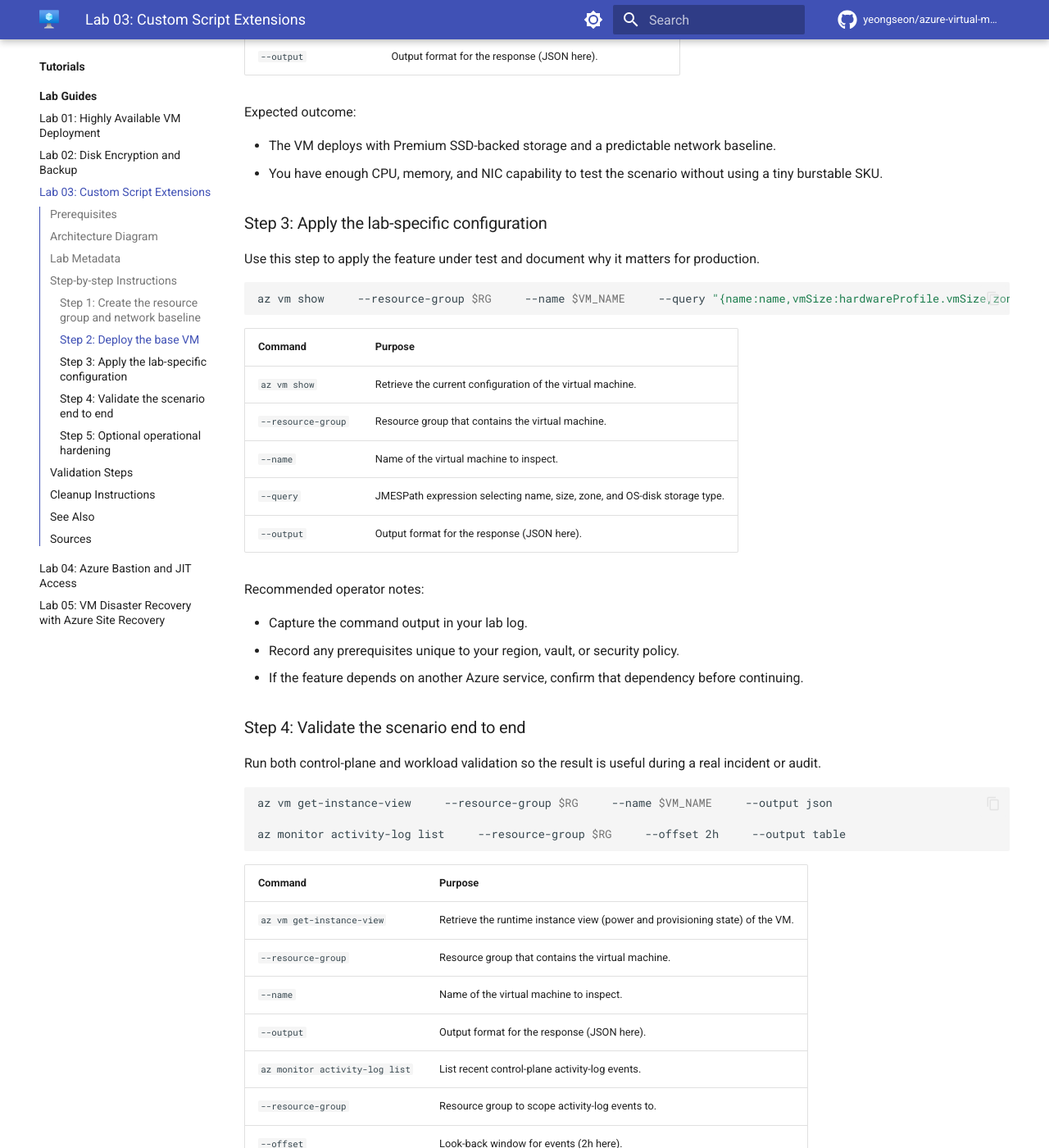
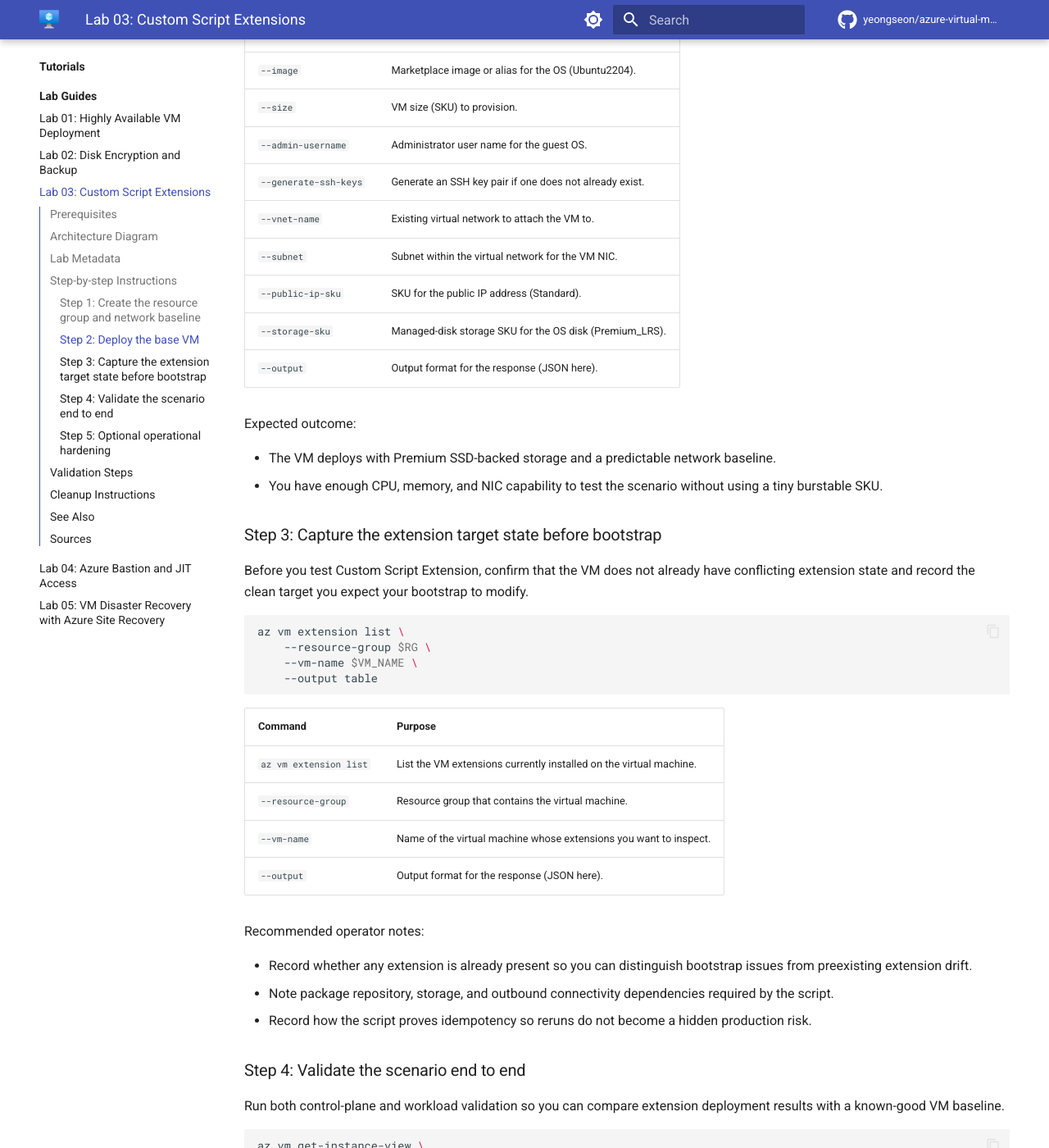
Before and after one commit to yeongseon/azure-virtual-machine-practical-guide, an MkDocs documentation site: the page built from docs/tutorials/lab-guides/lab-03-custom-script-extensions.md, in a window 1280 px wide and 1400 px high, scrolled down 3320 px. Shown: the whole window at 82% size. Built offline with MkDocs 1.6.1 and Material for MkDocs 9.7.7, drawn with Linux system fonts in a browser that asks for light colours; comment, search, counter and statistics services are not loaded; some of the changed text lies outside the part shown.

Commit message:
docs: make remaining lab checkpoints scenario-specific
Ultraworked with [Sisyphus](https://github.com/code-yeongyu/oh-my-openagent)

Co-authored-by: Sisyphus <clio-agent@sisyphuslabs.ai>

````diff
--- a/docs/tutorials/lab-guides/lab-03-custom-script-extensions.md
+++ b/docs/tutorials/lab-guides/lab-03-custom-script-extensions.md
@@ -61,9 +61,18 @@ graph TD
 ### Step 1: Create the resource group and network baseline
 
 ```bash
-az group create     --name $RG     --location $LOCATION     --output json
+az group create \
+    --name $RG \
+    --location $LOCATION \
+    --output json
 
-az network vnet create     --resource-group $RG     --name $VNET_NAME     --address-prefixes 10.40.0.0/16     --subnet-name $SUBNET_NAME     --subnet-prefixes 10.40.1.0/24     --output json
+az network vnet create \
+    --resource-group $RG \
+    --name $VNET_NAME \
+    --address-prefixes 10.40.0.0/16 \
+    --subnet-name $SUBNET_NAME \
+    --subnet-prefixes 10.40.1.0/24 \
+    --output json
 ```
 
 | Command | Purpose |
@@ -71,7 +80,7 @@ az network vnet create     --resource-group $RG     --name $VNET_NAME     --addr
 | `az group create` | Create the resource group for the lab. |
 | `--name` | Name of the resource group to create. |
 | `--location` | Azure region for the resource group. |
-| `--output` | Output format for the response (JSON here). |
+| `--output` | Output format for the response (table here). |
 | `az network vnet create` | Create the virtual network and its initial subnet. |
 | `--resource-group` | Resource group that will contain the virtual network. |
 | `--name` | Name of the virtual network to create. |
@@ -88,7 +97,18 @@ Expected outcome:
 ### Step 2: Deploy the base VM
 
 ```bash
-az vm create     --resource-group $RG     --name $VM_NAME     --image Ubuntu2204     --size Standard_D4s_v5     --admin-username azureuser     --generate-ssh-keys     --vnet-name $VNET_NAME     --subnet $SUBNET_NAME     --public-ip-sku Standard     --storage-sku Premium_LRS     --output json
+az vm create \
+    --resource-group $RG \
+    --name $VM_NAME \
+    --image Ubuntu2204 \
+    --size Standard_D4s_v5 \
+    --admin-username azureuser \
+    --generate-ssh-keys \
+    --vnet-name $VNET_NAME \
+    --subnet $SUBNET_NAME \
+    --public-ip-sku Standard \
+    --storage-sku Premium_LRS \
+    --output json
 ```
 
 | Command | Purpose |
@@ -111,36 +131,44 @@ Expected outcome:
 - The VM deploys with Premium SSD-backed storage and a predictable network baseline.
 - You have enough CPU, memory, and NIC capability to test the scenario without using a tiny burstable SKU.
 
-### Step 3: Apply the lab-specific configuration
+### Step 3: Capture the extension target state before bootstrap
 
-Use this step to apply the feature under test and document why it matters for production.
+Before you test Custom Script Extension, confirm that the VM does not already have conflicting extension state and record the clean target you expect your bootstrap to modify.
 
 ```bash
-az vm show     --resource-group $RG     --name $VM_NAME     --query "{name:name,vmSize:hardwareProfile.vmSize,zone:zones,storageProfile:storageProfile.osDisk.managedDisk.storageAccountType}"     --output json
+az vm extension list \
+    --resource-group $RG \
+    --vm-name $VM_NAME \
+    --output table
 ```
 
 | Command | Purpose |
 | --- | --- |
-| `az vm show` | Retrieve the current configuration of the virtual machine. |
+| `az vm extension list` | List the VM extensions currently installed on the virtual machine. |
 | `--resource-group` | Resource group that contains the virtual machine. |
-| `--name` | Name of the virtual machine to inspect. |
-| `--query` | JMESPath expression selecting name, size, zone, and OS-disk storage type. |
+| `--vm-name` | Name of the virtual machine whose extensions you want to inspect. |
 | `--output` | Output format for the response (JSON here). |
 
 Recommended operator notes:
 
-- Capture the command output in your lab log.
-- Record any prerequisites unique to your region, vault, or security policy.
-- If the feature depends on another Azure service, confirm that dependency before continuing.
+- Record whether any extension is already present so you can distinguish bootstrap issues from preexisting extension drift.
+- Note package repository, storage, and outbound connectivity dependencies required by the script.
+- Record how the script proves idempotency so reruns do not become a hidden production risk.
 
 ### Step 4: Validate the scenario end to end
 
-Run both control-plane and workload validation so the result is useful during a real incident or audit.
+Run both control-plane and workload validation so you can compare extension deployment results with a known-good VM baseline.
 
 ```bash
-az vm get-instance-view     --resource-group $RG     --name $VM_NAME     --output json
+az vm get-instance-view \
+    --resource-group $RG \
+    --name $VM_NAME \
+    --output json
 
-az monitor activity-log list     --resource-group $RG     --offset 2h     --output table
+az monitor activity-log list \
+    --resource-group $RG \
+    --offset 2h \
+    --output table
 ```
 
 | Command | Purpose |
@@ -156,9 +184,9 @@ az monitor activity-log list     --resource-group $RG     --offset 2h     --outp
 
 ### Step 5: Optional operational hardening
 
-- Review whether the lab design should also use accelerated networking or proximity placement groups.
-- Review whether JIT access, ASGs, and backup retention should be part of the same deployment workflow.
-- Review whether Reserved Instances, Spot, or auto-shutdown affect the scenario economics.
+- Review whether the bootstrap should move to cloud-init, image baking, or a configuration-management tool after the lab.
+- Review whether extension retries, logging, and rollback behavior are sufficient for production rollout.
+- Review whether script secrets or storage dependencies need a safer delivery path.
 
 ## Validation Steps
 
@@ -172,11 +200,19 @@ Use the following validation checklist before marking the lab complete:
 ## Cleanup Instructions
 
 ```bash
-az vm delete     --resource-group $RG     --name $VM_NAME     --yes
+az vm delete \
+    --resource-group $RG \
+    --name $VM_NAME \
+    --yes
 
-az network nic delete     --resource-group $RG     --name "${VM_NAME}VMNic"
+az network nic delete \
+    --resource-group $RG \
+    --name "${VM_NAME}VMNic"
 
-az group delete     --name $RG     --yes     --no-wait
+az group delete \
+    --name $RG \
+    --yes \
+    --no-wait
 ```
 
 | Command | Purpose |
--- a/docs/tutorials/lab-guides/lab-04-azure-bastion-jit-access.md
+++ b/docs/tutorials/lab-guides/lab-04-azure-bastion-jit-access.md
@@ -61,9 +61,18 @@ graph TD
 ### Step 1: Create the resource group and network baseline
 
 ```bash
-az group create     --name $RG     --location $LOCATION     --output json
+az group create \
+    --name $RG \
+    --location $LOCATION \
+    --output json
 
-az network vnet create     --resource-group $RG     --name $VNET_NAME     --address-prefixes 10.40.0.0/16     --subnet-name $SUBNET_NAME     --subnet-prefixes 10.40.1.0/24     --output json
+az network vnet create \
+    --resource-group $RG \
+    --name $VNET_NAME \
+    --address-prefixes 10.40.0.0/16 \
+    --subnet-name $SUBNET_NAME \
+    --subnet-prefixes 10.40.1.0/24 \
+    --output json
 ```
 
 | Command | Purpose |
@@ -88,7 +97,18 @@ Expected outcome:
 ### Step 2: Deploy the base VM
 
 ```bash
-az vm create     --resource-group $RG     --name $VM_NAME     --image Ubuntu2204     --size Standard_D4s_v5     --admin-username azureuser     --generate-ssh-keys     --vnet-name $VNET_NAME     --subnet $SUBNET_NAME     --public-ip-sku Standard     --storage-sku Premium_LRS     --output json
+az vm create \
+    --resource-group $RG \
+    --name $VM_NAME \
+    --image Ubuntu2204 \
+    --size Standard_D4s_v5 \
+    --admin-username azureuser \
+    --generate-ssh-keys \
+    --vnet-name $VNET_NAME \
+    --subnet $SUBNET_NAME \
+    --public-ip-sku Standard \
+    --storage-sku Premium_LRS \
+    --output json
 ```
 
 | Command | Purpose |
@@ -111,12 +131,17 @@ Expected outcome:
 - The VM deploys with Premium SSD-backed storage and a predictable network baseline.
 - You have enough CPU, memory, and NIC capability to test the scenario without using a tiny burstable SKU.
 
-### Step 3: Apply the lab-specific configuration
+### Step 3: Record the pre-hardening management exposure
 
-Use this step to apply the feature under test and document why it matters for production.
+Before you introduce Bastion or JIT, capture how the VM is currently exposed so you can prove the hardening change reduced the management attack surface.
 
 ```bash
-az vm show     --resource-group $RG     --name $VM_NAME     --query "{name:name,vmSize:hardwareProfile.vmSize,zone:zones,storageProfile:storageProfile.osDisk.managedDisk.storageAccountType}"     --output json
+az vm show \
+    --resource-group $RG \
+    --name $VM_NAME \
+    --show-details \
+    --query "{name:name,privateIps:privateIps,publicIps:publicIps,powerState:powerState}" \
+    --output json
 ```
 
 | Command | Purpose |
@@ -124,23 +149,30 @@ az vm show     --resource-group $RG     --name $VM_NAME     --query "{name:name,
 | `az vm show` | Retrieve the current configuration of the virtual machine. |
 | `--resource-group` | Resource group that contains the virtual machine. |
 | `--name` | Name of the virtual machine to inspect. |
-| `--query` | JMESPath expression selecting name, size, zone, and OS-disk storage type. |
+| `--show-details` | Include runtime details such as IP address information. |
+| `--query` | JMESPath expression selecting private IPs, public IPs, and power state. |
 | `--output` | Output format for the response (JSON here). |
 
 Recommended operator notes:
 
-- Capture the command output in your lab log.
-- Record any prerequisites unique to your region, vault, or security policy.
-- If the feature depends on another Azure service, confirm that dependency before continuing.
+- Record whether the VM currently has a public IP or any other direct management exposure.
+- Note the subnet and addressing assumptions you must preserve when you add Bastion.
+- Record which ports and approval duration you expect JIT to control in production.
 
 ### Step 4: Validate the scenario end to end
 
-Run both control-plane and workload validation so the result is useful during a real incident or audit.
+Run both control-plane and workload validation so you can compare the exposed baseline with the hardened access path after Bastion and JIT are in place.
 
 ```bash
-az vm get-instance-view     --resource-group $RG     --name $VM_NAME     --output json
+az vm get-instance-view \
+    --resource-group $RG \
+    --name $VM_NAME \
+    --output json
 
-az monitor activity-log list     --resource-group $RG     --offset 2h     --output table
+az monitor activity-log list \
+    --resource-group $RG \
+    --offset 2h \
+    --output table
 ```
 
 | Command | Purpose |
@@ -156,9 +188,9 @@ az monitor activity-log list     --resource-group $RG     --offset 2h     --outp
 
 ### Step 5: Optional operational hardening
 
-- Review whether the lab design should also use accelerated networking or proximity placement groups.
-- Review whether JIT access, ASGs, and backup retention should be part of the same deployment workflow.
-- Review whether Reserved Instances, Spot, or auto-shutdown affect the scenario economics.
+- Review whether Bastion, JIT, and NSG rules should be deployed together as one repeatable access pattern.
+- Review whether break-glass access requires different approval or logging requirements.
+- Review whether the VM should lose its public IP entirely after the lab proves the private path.
 
 ## Validation Steps
 
@@ -172,11 +204,19 @@ Use the following validation checklist before marking the lab complete:
 ## Cleanup Instructions
 
 ```bash
-az vm delete     --resource-group $RG     --name $VM_NAME     --yes
+az vm delete \
+    --resource-group $RG \
+    --name $VM_NAME \
+    --yes
 
-az network nic delete     --resource-group $RG     --name "${VM_NAME}VMNic"
+az network nic delete \
+    --resource-group $RG \
+    --name "${VM_NAME}VMNic"
 
-az group delete     --name $RG     --yes     --no-wait
+az group delete \
+    --name $RG \
+    --yes \
+    --no-wait
 ```
 
 | Command | Purpose |
--- a/docs/tutorials/lab-guides/lab-05-vm-disaster-recovery-asr.md
+++ b/docs/tutorials/lab-guides/lab-05-vm-disaster-recovery-asr.md
@@ -61,9 +61,18 @@ graph TD
 ### Step 1: Create the resource group and network baseline
 
 ```bash
-az group create     --name $RG     --location $LOCATION     --output json
+az group create \
+    --name $RG \
+    --location $LOCATION \
+    --output json
 
-az network vnet create     --resource-group $RG     --name $VNET_NAME     --address-prefixes 10.40.0.0/16     --subnet-name $SUBNET_NAME     --subnet-prefixes 10.40.1.0/24     --output json
+az network vnet create \
+    --resource-group $RG \
+    --name $VNET_NAME \
+    --address-prefixes 10.40.0.0/16 \
+    --subnet-name $SUBNET_NAME \
+    --subnet-prefixes 10.40.1.0/24 \
+    --output json
 ```
 
 | Command | Purpose |
@@ -88,7 +97,18 @@ Expected outcome:
 ### Step 2: Deploy the base VM
 
 ```bash
-az vm create     --resource-group $RG     --name $VM_NAME     --image Ubuntu2204     --size Standard_D4s_v5     --admin-username azureuser     --generate-ssh-keys     --vnet-name $VNET_NAME     --subnet $SUBNET_NAME     --public-ip-sku Standard     --storage-sku Premium_LRS     --output json
+az vm create \
+    --resource-group $RG \
+    --name $VM_NAME \
+    --image Ubuntu2204 \
+    --size Standard_D4s_v5 \
+    --admin-username azureuser \
+    --generate-ssh-keys \
+    --vnet-name $VNET_NAME \
+    --subnet $SUBNET_NAME \
+    --public-ip-sku Standard \
+    --storage-sku Premium_LRS \
+    --output json
 ```
 
 | Command | Purpose |
@@ -111,12 +131,16 @@ Expected outcome:
 - The VM deploys with Premium SSD-backed storage and a predictable network baseline.
 - You have enough CPU, memory, and NIC capability to test the scenario without using a tiny burstable SKU.
 
-### Step 3: Apply the lab-specific configuration
+### Step 3: Capture the source workload state for replication
 
-Use this step to apply the feature under test and document why it matters for production.
+Before you enable Azure Site Recovery, record the VM characteristics that the target region must reproduce so your failover test validates the right source configuration.
 
 ```bash
-az vm show     --resource-group $RG     --name $VM_NAME     --query "{name:name,vmSize:hardwareProfile.vmSize,zone:zones,storageProfile:storageProfile.osDisk.managedDisk.storageAccountType}"     --output json
+az vm show \
+    --resource-group $RG \
+    --name $VM_NAME \
+    --query "{name:name,location:location,vmSize:hardwareProfile.vmSize,zone:zones,storageProfile:storageProfile.osDisk.managedDisk.storageAccountType}" \
+    --output json
 ```
 
 | Command | Purpose |
@@ -124,23 +148,29 @@ az vm show     --resource-group $RG     --name $VM_NAME     --query "{name:name,
 | `az vm show` | Retrieve the current configuration of the virtual machine. |
 | `--resource-group` | Resource group that contains the virtual machine. |
 | `--name` | Name of the virtual machine to inspect. |
-| `--query` | JMESPath expression selecting name, size, zone, and OS-disk storage type. |
+| `--query` | JMESPath expression selecting location, size, zone, and OS-disk storage type. |
 | `--output` | Output format for the response (JSON here). |
 
 Recommended operator notes:
 
-- Capture the command output in your lab log.
-- Record any prerequisites unique to your region, vault, or security policy.
-- If the feature depends on another Azure service, confirm that dependency before continuing.
+- Record the source region and zone placement so you can verify the target-region replication design is intentional.
+- Note the target virtual network, DNS, and identity dependencies that must exist before test failover.
+- Record the recovery point objective and the validation evidence you expect from the failover drill.
 
 ### Step 4: Validate the scenario end to end
 
-Run both control-plane and workload validation so the result is useful during a real incident or audit.
+Run both control-plane and workload validation so you have a clean baseline before replication and failover testing begin.
 
 ```bash
-az vm get-instance-view     --resource-group $RG     --name $VM_NAME     --output json
+az vm get-instance-view \
+    --resource-group $RG \
+    --name $VM_NAME \
+    --output json
 
-az monitor activity-log list     --resource-group $RG     --offset 2h     --output table
+az monitor activity-log list \
+    --resource-group $RG \
+    --offset 2h \
+    --output table
 ```
 
 | Command | Purpose |
@@ -156,9 +186,9 @@ az monitor activity-log list     --resource-group $RG     --offset 2h     --outp
 
 ### Step 5: Optional operational hardening
 
-- Review whether the lab design should also use accelerated networking or proximity placement groups.
-- Review whether JIT access, ASGs, and backup retention should be part of the same deployment workflow.
-- Review whether Reserved Instances, Spot, or auto-shutdown affect the scenario economics.
+- Review whether replication alone is enough or whether the service also needs a documented application cutover sequence.
+- Review whether failover networking, name resolution, and security controls exist in the target region.
+- Review whether the workload still needs Azure Backup after ASR is enabled, because replication is not the same as backup retention.
 
 ## Validation Steps
 
@@ -172,11 +202,19 @@ Use the following validation checklist before marking the lab complete:
 ## Cleanup Instructions
 
 ```bash
-az vm delete     --resource-group $RG     --name $VM_NAME     --yes
+az vm delete \
+    --resource-group $RG \
+    --name $VM_NAME \
+    --yes
 
-az network nic delete     --resource-group $RG     --name "${VM_NAME}VMNic"
+az network nic delete \
+    --resource-group $RG \
+    --name "${VM_NAME}VMNic"
 
-az group delete     --name $RG     --yes     --no-wait
+az group delete \
+    --name $RG \
+    --yes \
+    --no-wait
 ```
 
 | Command | Purpose |
````
